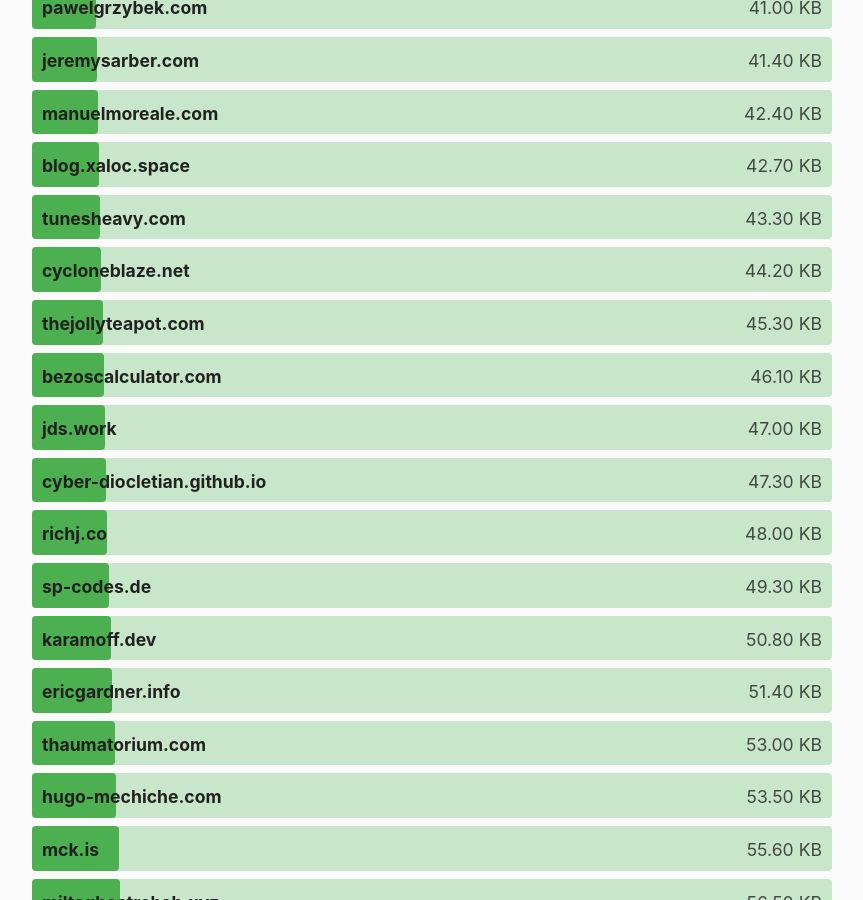
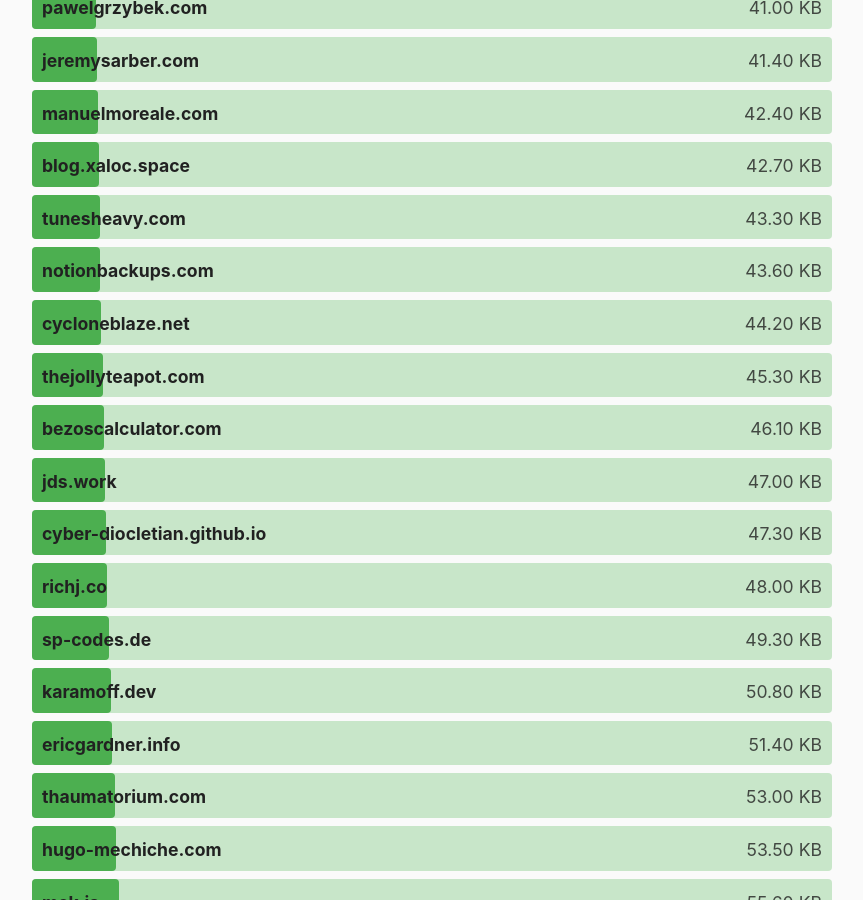
Before and after one commit to kevquirk/512kb.club, a Jekyll site: the page built from index.md, in a window 1280 px wide and 900 px high, scrolled down 7689 px. Shown: the whole window, without its empty margins (208-1071 px from the left). Built offline with Jekyll 4.4.1, drawn with Linux system fonts in a browser that asks for light colours.

Commit message:
Add notionbackups.com

```diff
--- a/_data/sites.yml
+++ b/_data/sites.yml
@@ -993,6 +993,11 @@
   size: 8.2
   last_checked: 2021-10-19
 
+- domain: notionbackups.com
+  url: https://notionbackups.com/
+  size: 43.6
+  last_checked: 2021-10-28
+
 - domain: noulin.net
   url: https://noulin.net/blog
   size: 19.1
```
